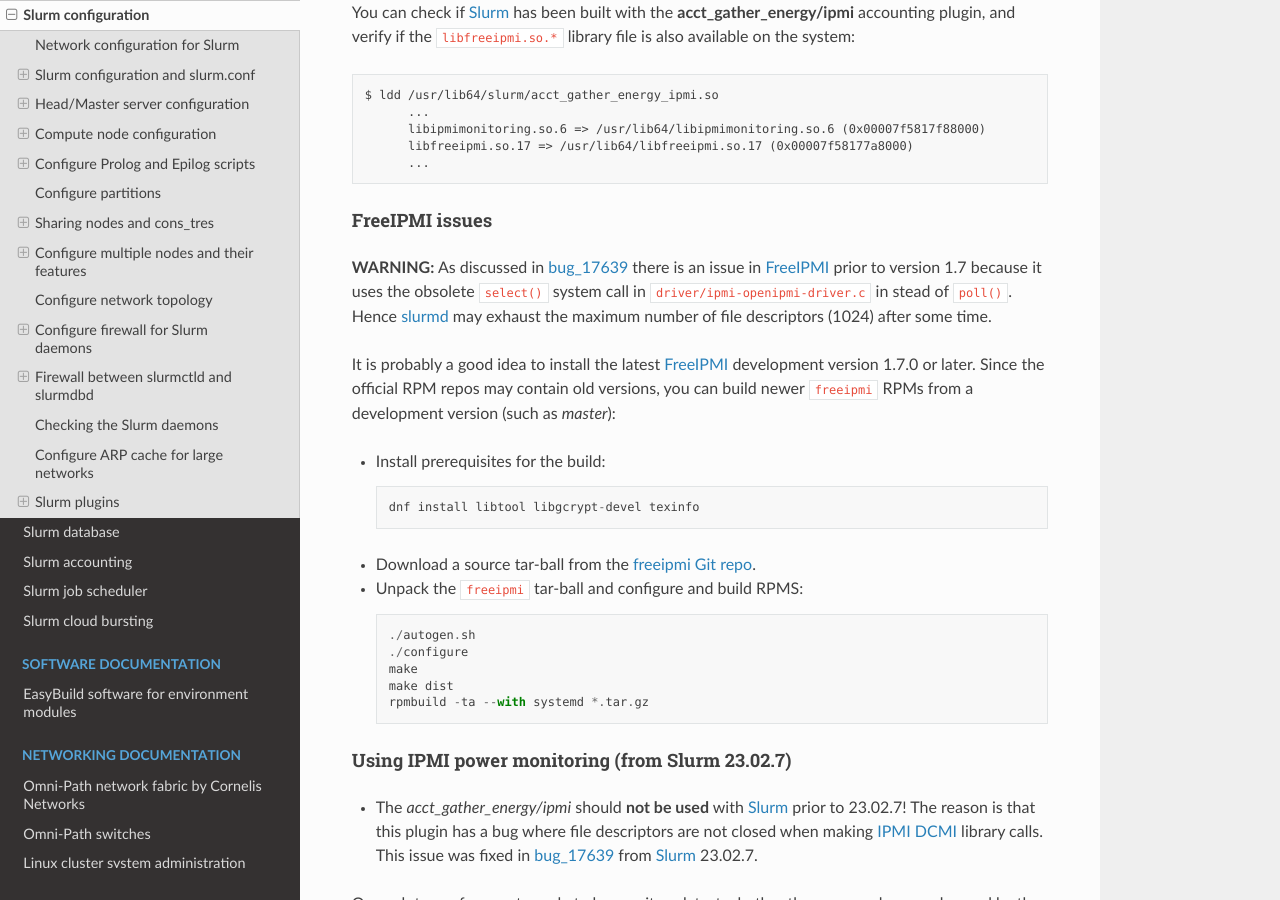
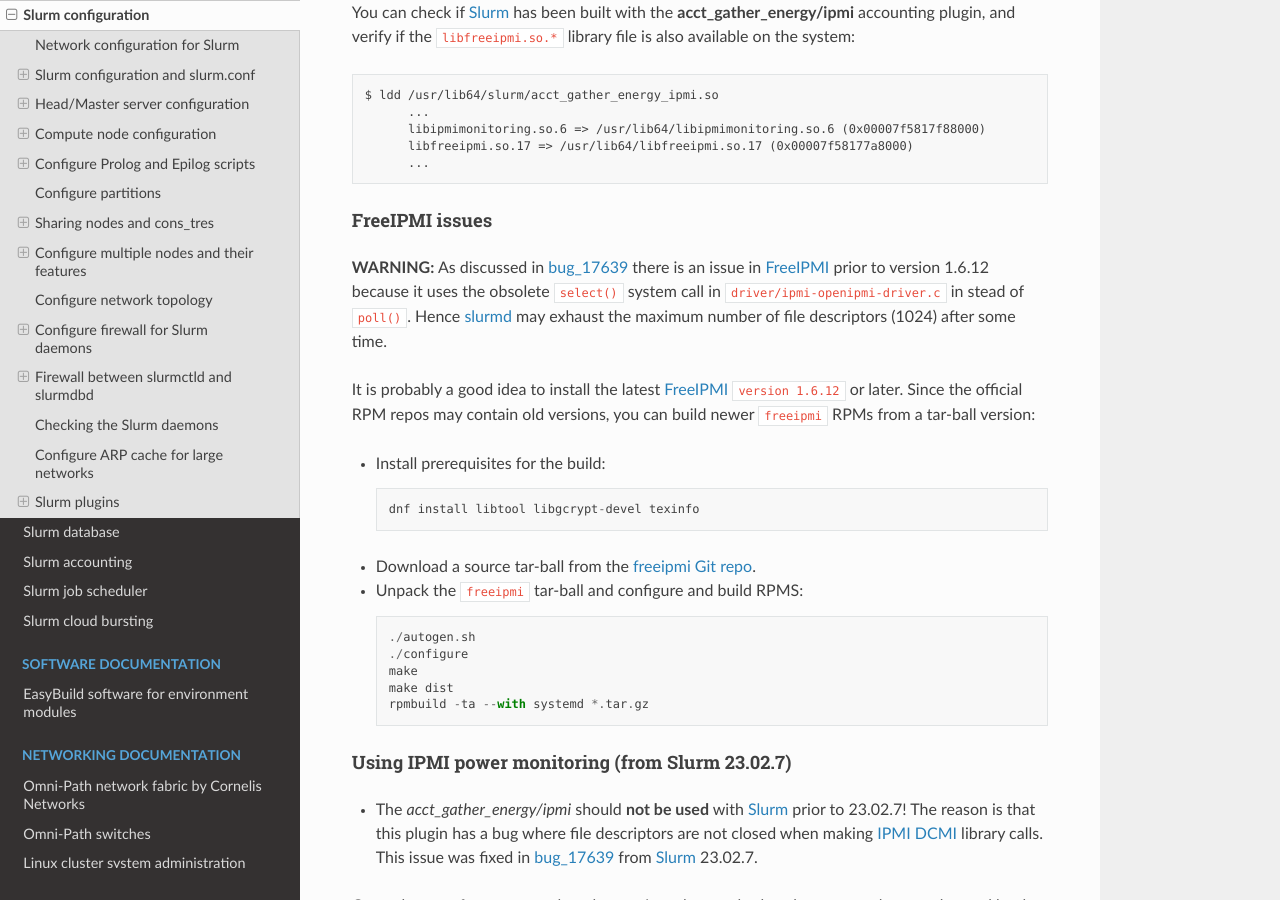
Before and after one commit to OleHolmNielsen/Niflheim_system, a Sphinx documentation site: the page built from docs/Slurm_configuration.rst, in a window 1280 px wide and 900 px high, scrolled down 18206 px. Built offline with Sphinx 7.4.7 and the Read the Docs theme 2.0.0, drawn with Linux system fonts in a browser that asks for light colours.

Commit message:
Notes about new FreeIPMI 1.6.12 version

```diff
--- a/docs/Slurm_configuration.rst
+++ b/docs/Slurm_configuration.rst
@@ -743,15 +743,15 @@
 ................
 
 **WARNING:**
-As discussed in bug_17639_ there is an issue in FreeIPMI_ prior to version 1.7
+As discussed in bug_17639_ there is an issue in FreeIPMI_ prior to version 1.6.12
 because it uses the obsolete ``select()`` system call in ``driver/ipmi-openipmi-driver.c`` in stead of ``poll()``.
 Hence slurmd_ may exhaust the maximum number of file descriptors (1024) after some time.
 
 .. _bug_17639: https://bugs.schedmd.com/show_bug.cgi?id=17639
 
-It is probably a good idea to install the latest FreeIPMI_ development version 1.7.0 or later.
+It is probably a good idea to install the latest FreeIPMI_ ``version 1.6.12`` or later.
 Since the official RPM repos may contain old versions,
-you can build newer ``freeipmi`` RPMs from a development version (such as *master*):
+you can build newer ``freeipmi`` RPMs from a tar-ball version:
 
 * Install prerequisites for the build::
 
```
